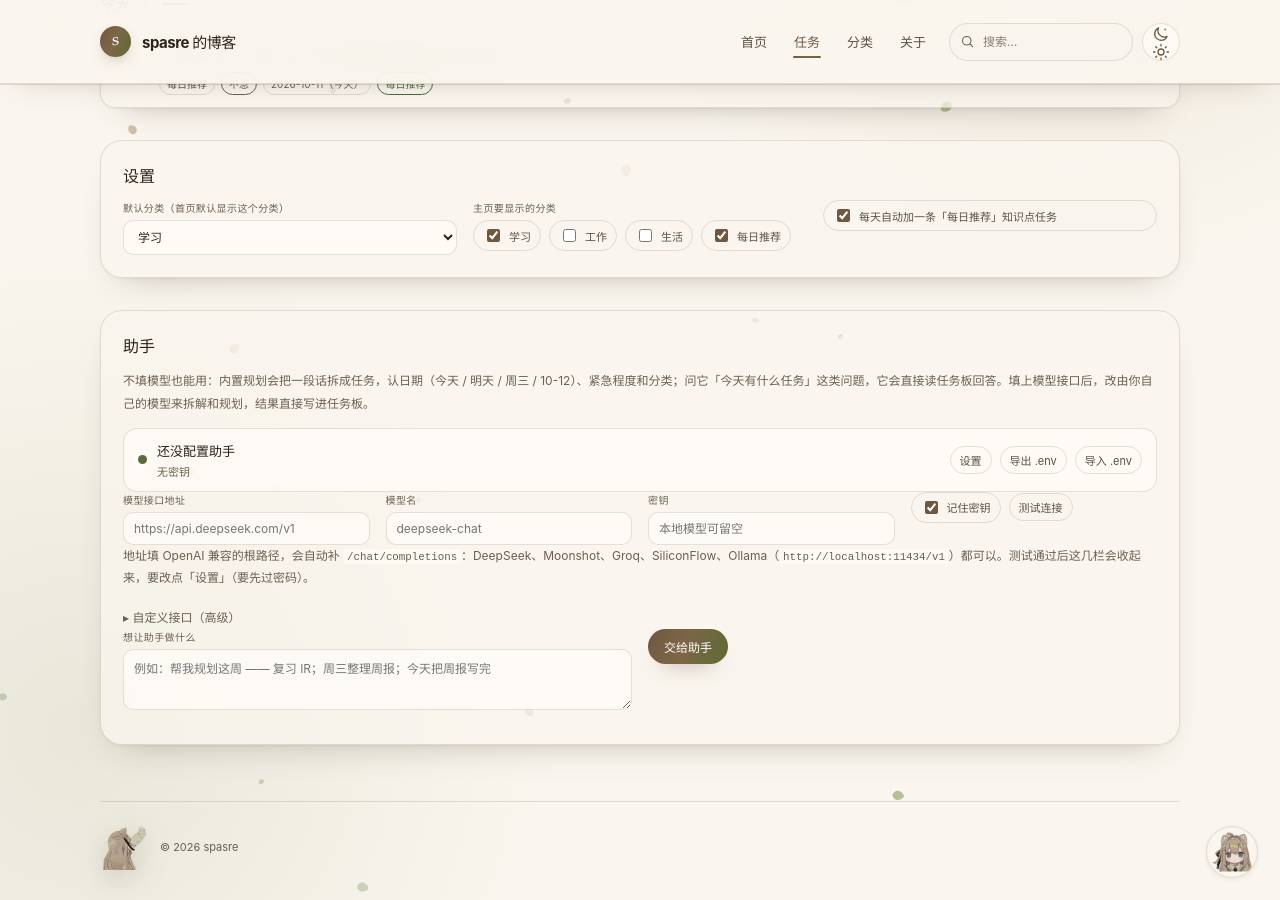
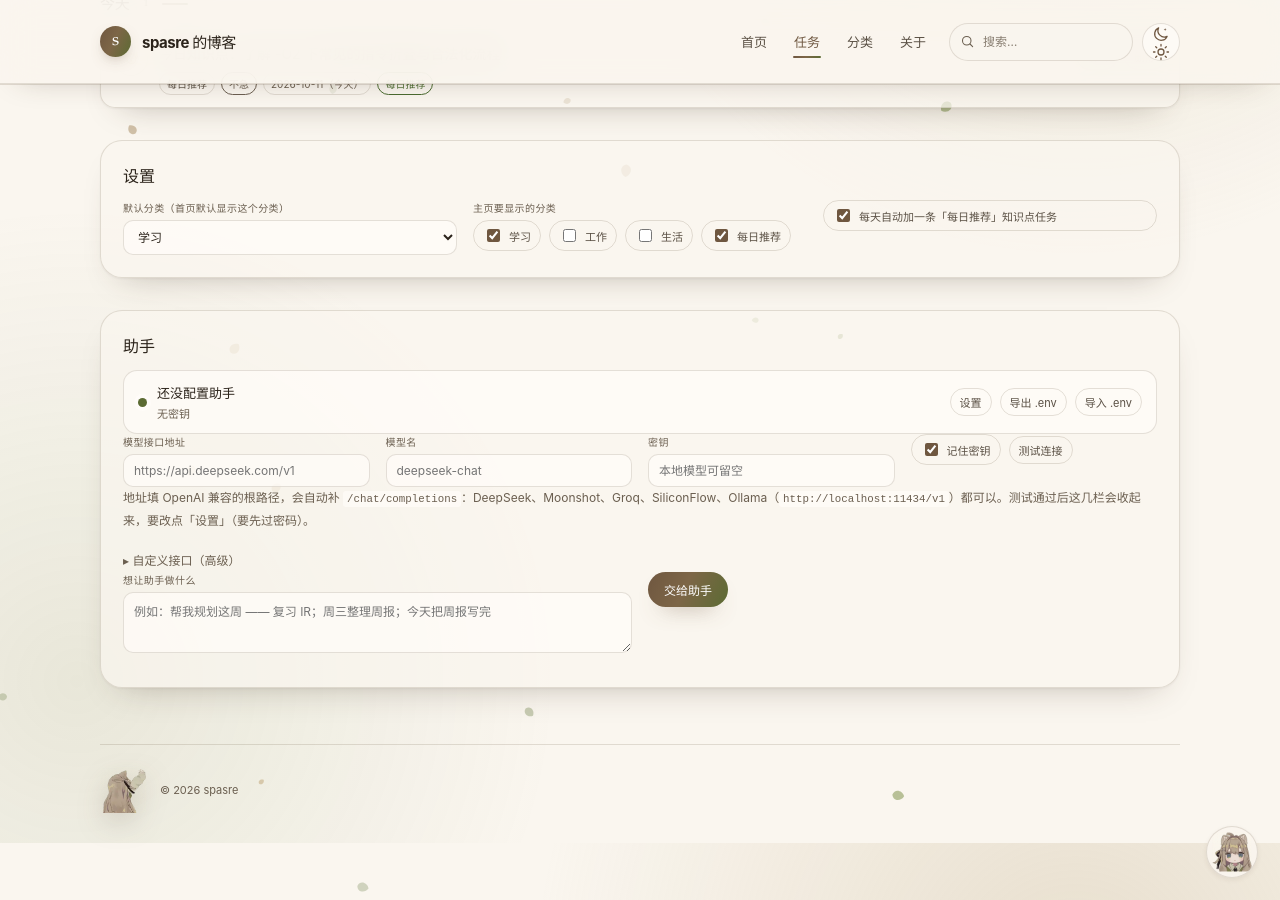
Before and after one commit to spasre/spasre.github.io, a Jekyll site: the page built from tasks.html, in a window 1280 px wide and 900 px high, scrolled down 506 px. Built offline with Jekyll 4.4.1, drawn with Linux system fonts in a browser that asks for light colours.

Commit message:
任务板助手：删掉区块开头那段说明
内置规划、认日期、问任务板这些能力 README 里已经写了，页面上不用再复述一遍。

Co-authored-by: Copilot <223556219+Copilot@users.noreply.github.com>

```diff
--- a/tasks.html
+++ b/tasks.html
@@ -96,7 +96,6 @@ permalink: /tasks/
 
         <section class="task-panel-block" aria-labelledby="task-agent-title">
           <h2 class="task-panel-title" id="task-agent-title">助手</h2>
-          <p class="task-hint">不填模型也能用：内置规划会把一段话拆成任务，认日期（今天 / 明天 / 周三 / 10-12）、紧急程度和分类；问它「今天有什么任务」这类问题，它会直接读任务板回答。填上模型接口后，改由你自己的模型来拆解和规划，结果直接写进任务板。</p>
 
           <div class="task-agent-card" id="agent-summary" hidden>
             <div class="task-agent-card-main">
```
